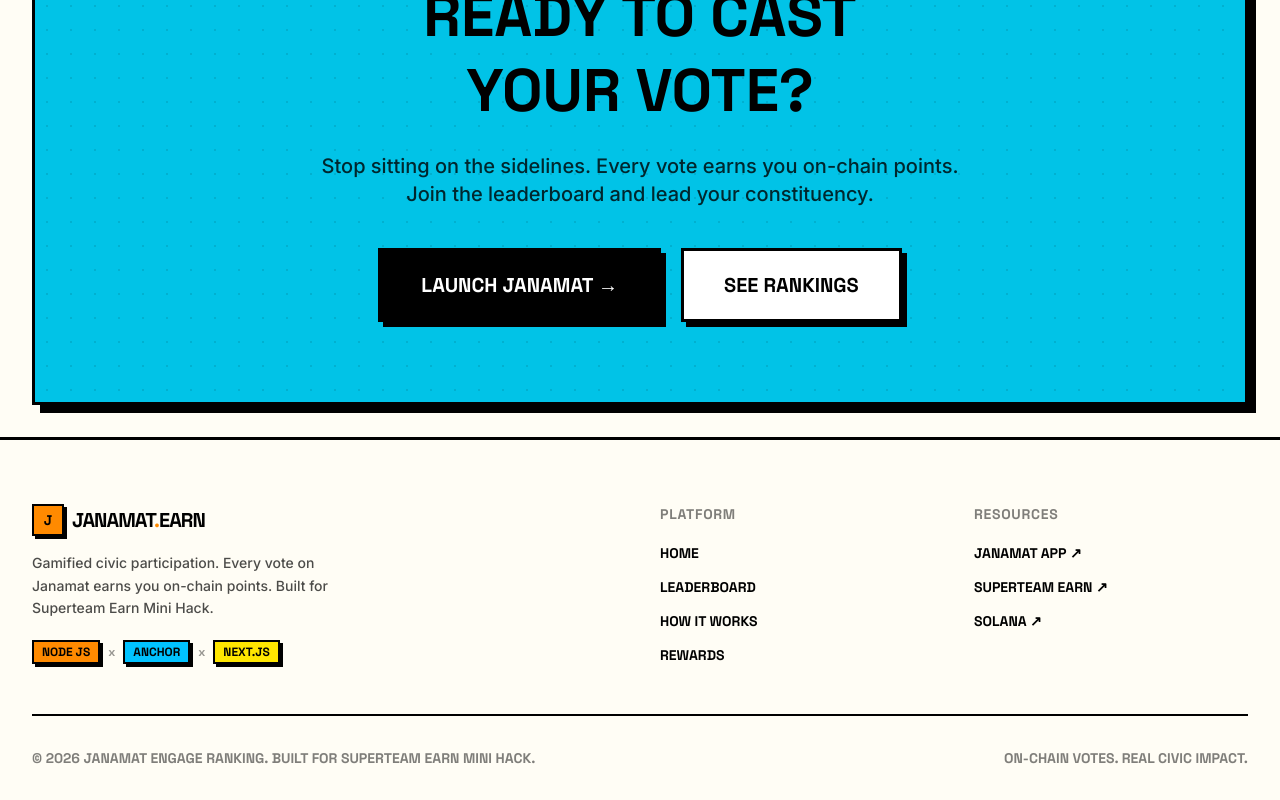
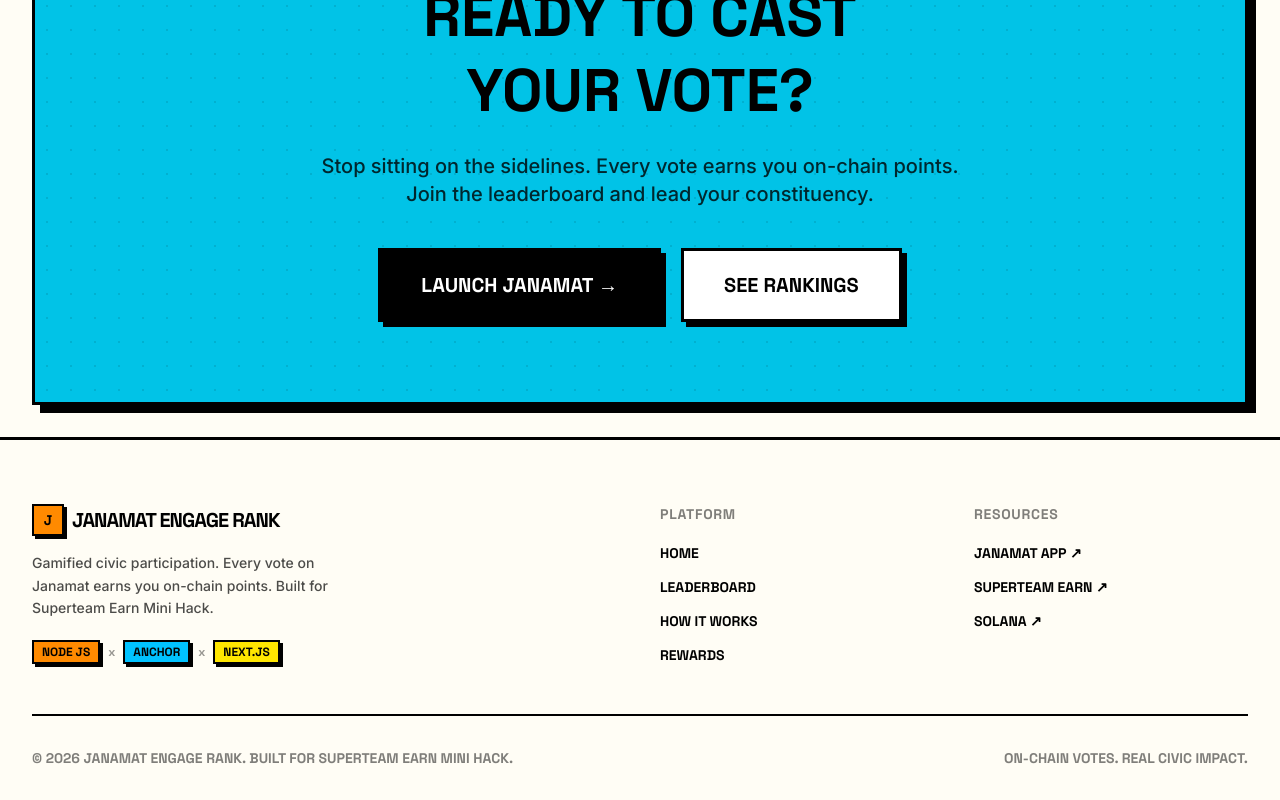
Before and after one commit to adarsh-fxz/janamat-engage-rank, a Next.js app in the folder frontend/: page / in a window 1280 px wide. Shown: the part 3285-4085 px from the top of the page. Built offline with nearby package versions, Linux system fonts and the light colour scheme; no server answers.

Commit message:
fix: update footer text

```diff
--- a/frontend/components/layout/Footer.tsx
+++ b/frontend/components/layout/Footer.tsx
@@ -13,7 +13,7 @@
                 J
               </div>
               <span className="font-display font-extrabold text-xl uppercase tracking-tighter text-black">
-                JANAMAT<span className="text-[#FF8A00]">.</span>EARN
+                JANAMAT ENGAGE RANK
               </span>
             </Link>
             <p className="font-medium text-black/70 max-w-xs leading-relaxed text-sm mb-5">
@@ -95,7 +95,7 @@
         {/* Bottom */}
         <div className="mt-8 flex flex-col sm:flex-row items-center justify-between gap-4">
           <p className="font-display font-bold text-sm text-black/50 uppercase">
-            © 2026 Janamat Engage Ranking. Built for Superteam Earn Mini Hack.
+            © 2026 Janamat Engage Rank. Built for Superteam Earn Mini Hack.
           </p>
           <p className="font-display font-bold text-sm text-black/50 uppercase">
             On-Chain Votes. Real Civic Impact.
```
